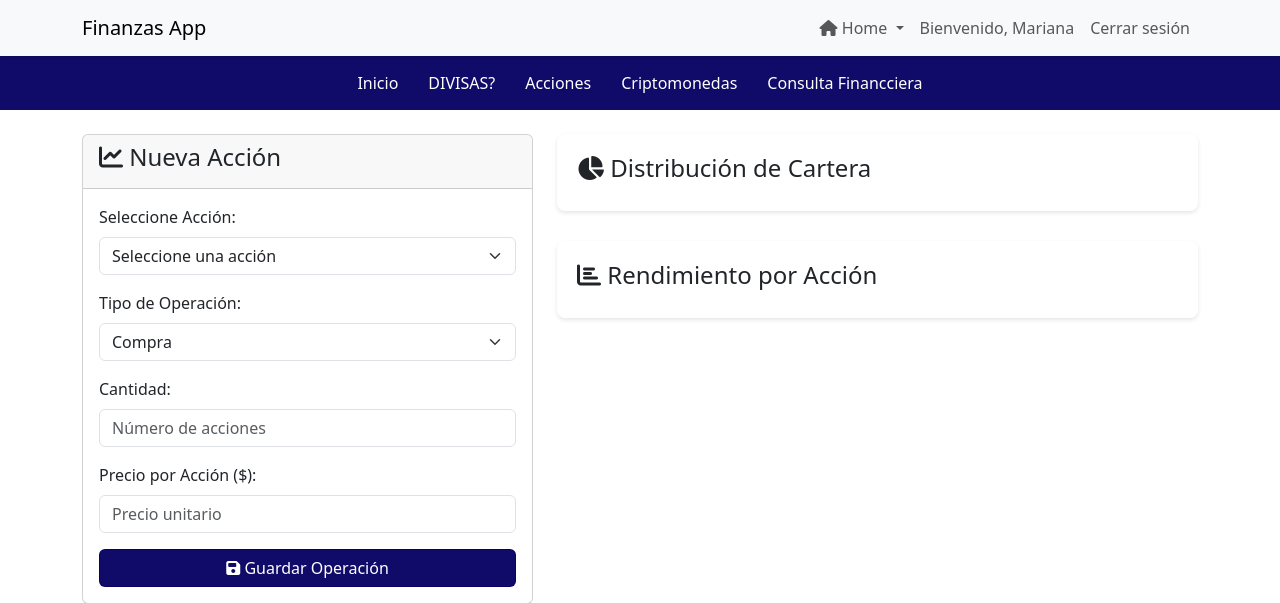
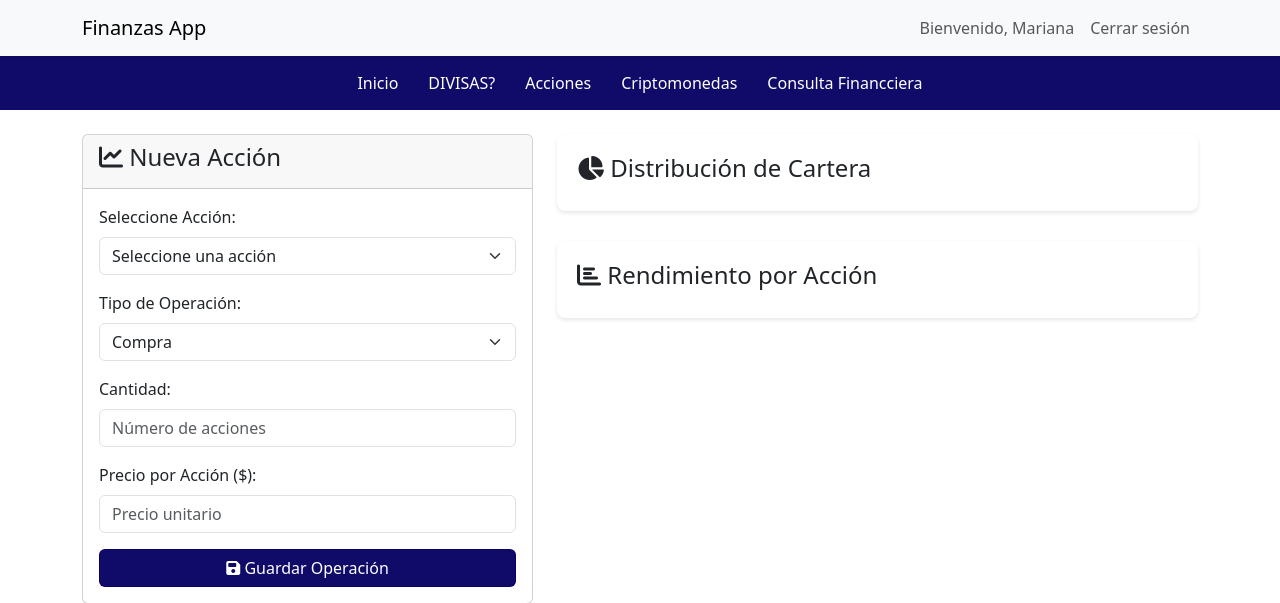
Before and after one commit to Maar1i/App_Financiera, a Flask app: page /acciones in a window 1280 px wide. Shown: the top 603 px of the page. Run offline with Flask 3, Linux system fonts and the light colour scheme; a user stored in the database is signed in.

Commit message:
Correción de franja

```diff
--- a/finanzas_flask/templates/acciones.html
+++ b/finanzas_flask/templates/acciones.html
@@ -72,16 +72,7 @@
             </button>
             <div class="collapse navbar-collapse" id="navbarNav">
                 <ul class="navbar-nav ms-auto">
-                    <li class="nav-item dropdown">
-                        <a class="nav-link dropdown-toggle" href="#" id="homeDropdown" role="button" data-bs-toggle="dropdown">
-                            <i class="fas fa-home"></i> Home
-                        </a>
-                        <ul class="dropdown-menu" aria-labelledby="homeDropdown">
-                            <li><a class="dropdown-item" href="{{ url_for('dashboard') }}">Dashboard</a></li>
-                            <li><a class="dropdown-item" href="{{ url_for('acciones') }}">Acciones</a></li>
-                            <li><a class="dropdown-item" href="{{ url_for('consulta_financiera') }}">Consulta Financiera</a></li>
-                        </ul>
-                    </li>
+
                     <li class="nav-item">
                         <span class="nav-link">Bienvenido, {{ current_user.username }}</span>
                     </li>
```
